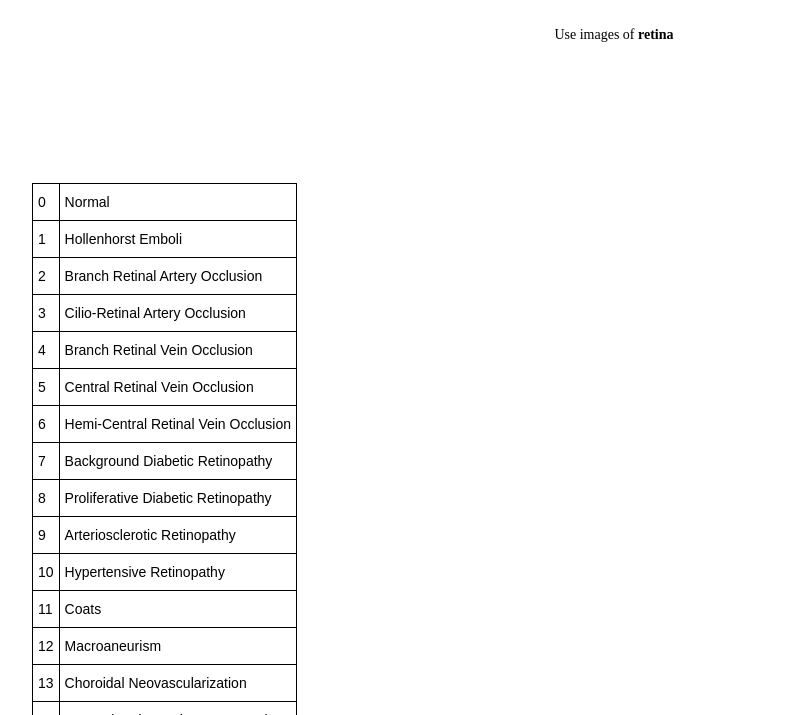
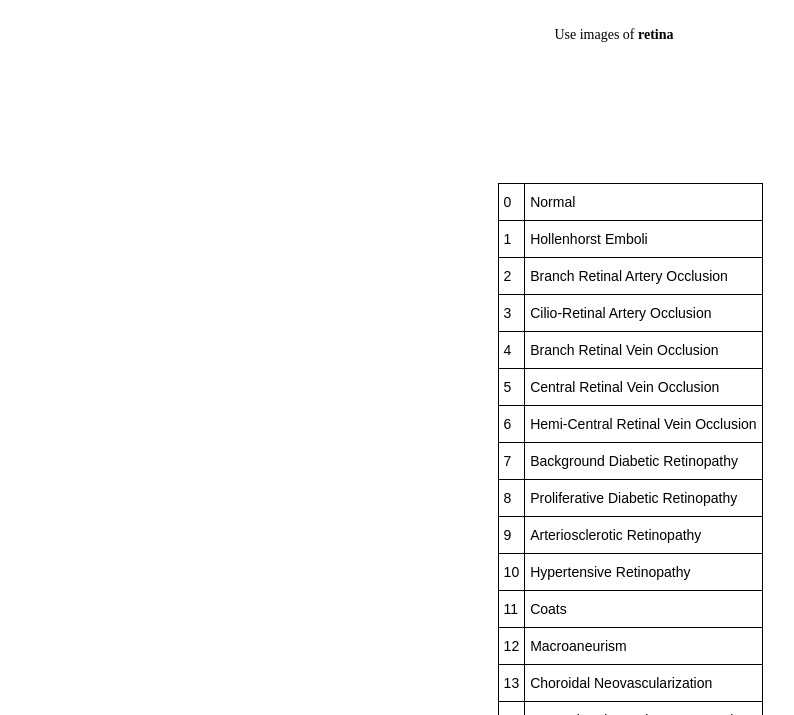
Before and after one commit to deviprasad97/eye_checker_frontend, a plain HTML site: page app/view/index.html in a window 1280 px wide. Shown: the part 85-800 px from the top of the page, without its empty margins (26-820 px from the left). Drawn offline with Linux system fonts and the light colour scheme.

Commit message:
Table center css added

```diff
--- a/app/view/index.html
+++ b/app/view/index.html
@@ -18,7 +18,7 @@
             .tg th{font-family:Arial, sans-serif;font-size:14px;font-weight:normal;padding:10px 5px;border-style:solid;border-width:1px;overflow:hidden;word-break:normal;border-color:black;}
             .tg .tg-0lax{text-align:left;vertical-align:top}
             </style>
-            <table class="tg">
+            <table class="tg" style="margin-left: 40%; margin-bottom: 10px;">
               <tr>
                 <th class="tg-0lax">0</th>
                 <th class="tg-0lax">Normal</th>
```
